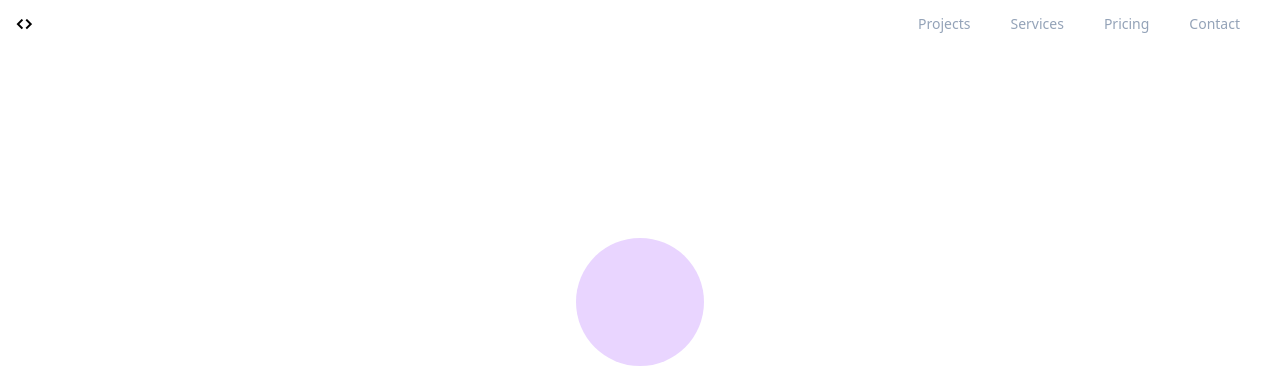
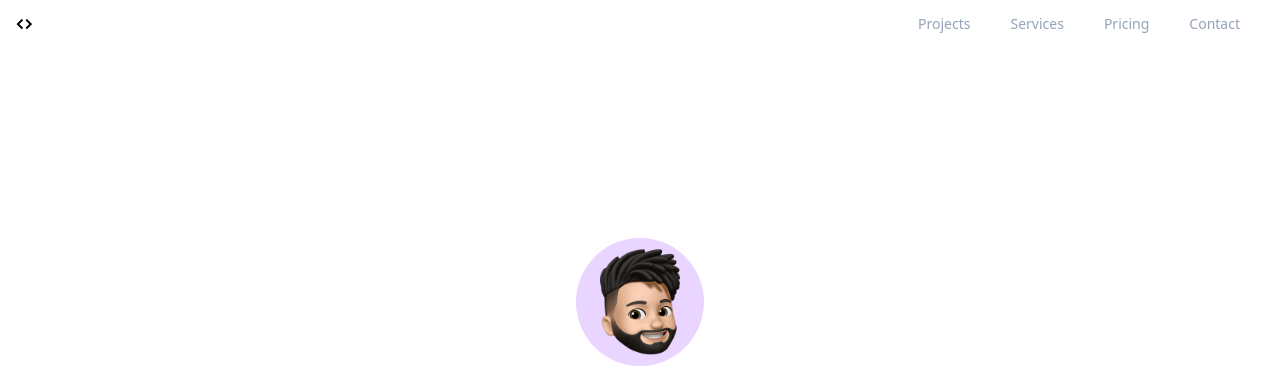
Before and after one commit to Tehseen1819/Responsive-Bio, a website: page index.html in a window 1280 px wide. Shown: the top 379 px of the page. Drawn offline with nearby package versions, Linux system fonts and the light colour scheme; the site is published under a folder, as on GitHub Pages, so addresses that start at the root find nothing.

Commit message:
Update index.html

```diff
--- a/index.html
+++ b/index.html
@@ -24,7 +24,7 @@
 
         <div class="absolute top-1/2 left-1/2 -translate-x-[50%] -translate-y-[50%] w-full flex flex-col items-center justify-center mt-10 ">
           <div class="image relative w-24 h-24 lg:w-32 lg:h-32 bg-purple-200 rounded-full">
-            <img class="w-14 lg:w-20 absolute top-1/2 left-1/2 -translate-x-[50%] -translate-y-[50%]" src="/src/assets/img.png" alt="">
+            <img class="w-14 lg:w-20 absolute top-1/2 left-1/2 -translate-x-[50%] -translate-y-[50%]" src="./src/assets/img.png" alt="">
           </div>
           <h3 class="font-semibold text-xl lg:text-2xl mt-4 tracking-tighter">Hi, I'm Tehseen👋</h1>
           <h1 class="w-3/4 text-4xl lg:text-5xl text-center font-semibold leading-none mt-3 tracking-tighter">Bulding digital products, brand, and experiences.</h1>
```
